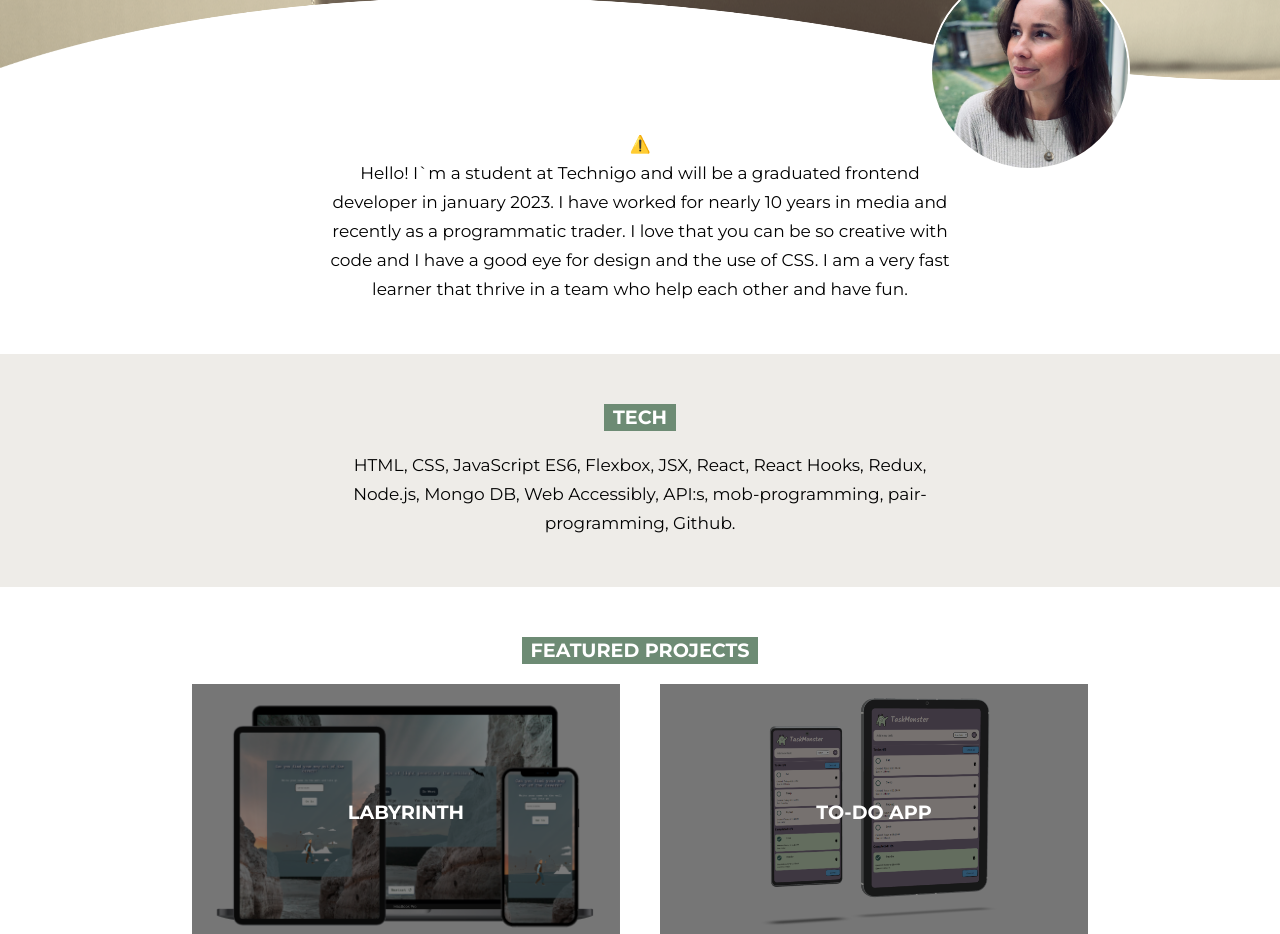
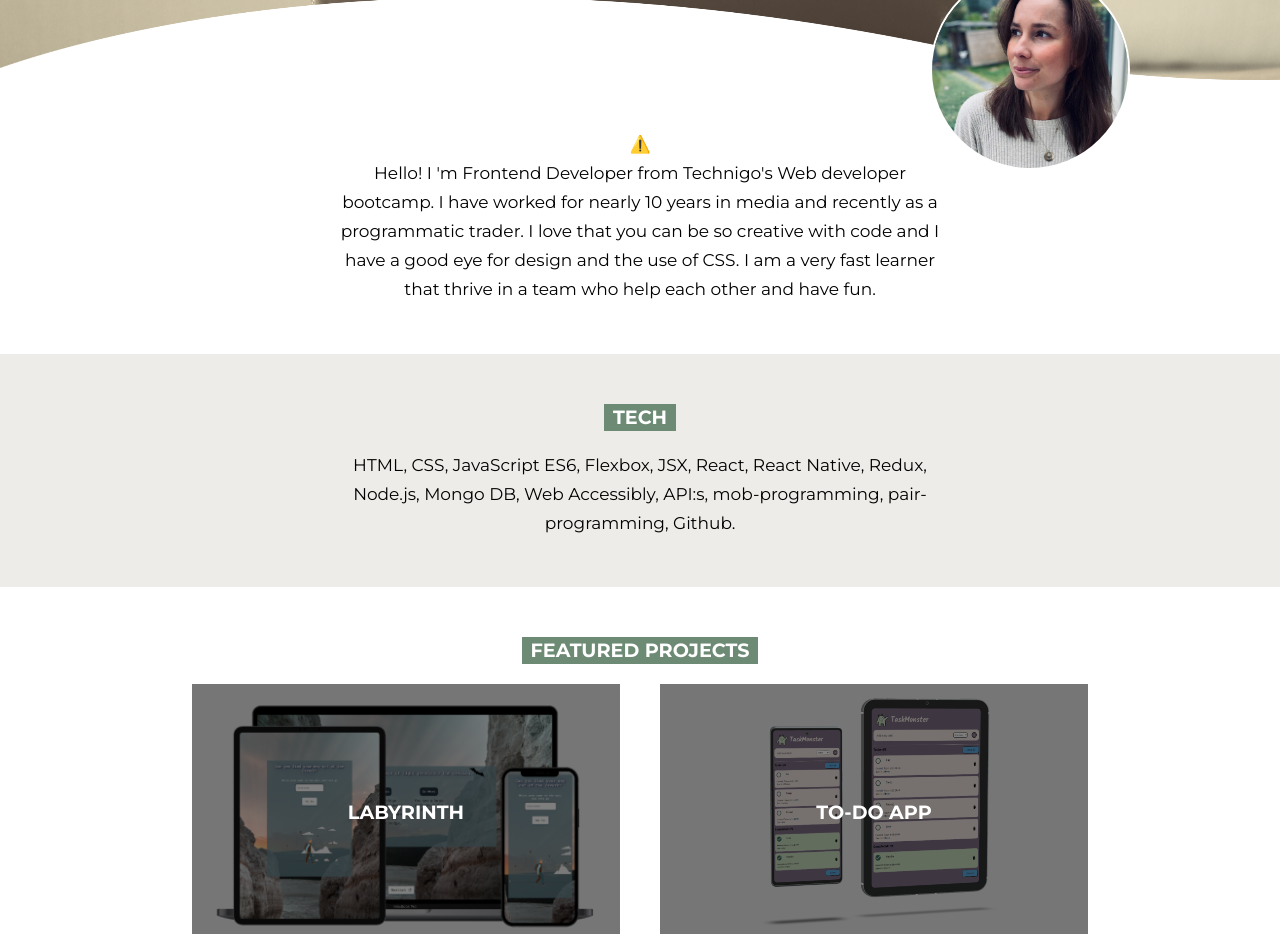
Before and after one commit to Technigo/project-react-portfolio, a React (Create React App) app: page / in a window 1280 px wide. Shown: the part 420-1354 px from the top of the page. Built offline with nearby package versions, Linux system fonts and the light colour scheme; no server answers.

Commit message:
update intro

```diff
--- a/src/components/Header/Header.styles.js
+++ b/src/components/Header/Header.styles.js
@@ -3,7 +3,6 @@ import styled from 'styled-components/macro'
 import '../../index.css'
 
 export const StyledHeader = styled.header`
-
   height: 500px;
   background: url(./images/background.png);
   background-size: cover;
@@ -13,34 +12,31 @@ export const StyledHeader = styled.header`
     top: 400px;
     height: 100px;
     width: 100vw;
-    background: radial-gradient(circle, rgba(95,113,97,1) 0%, rgba(109,139,116,0.9332107843137255) 93%);
+    background: radial-gradient(
+      circle,
+      rgba(95, 113, 97, 1) 0%,
+      rgba(109, 139, 116, 0.9332107843137255) 93%
+    );
     background-image: url('./images/wave3.png');
     background-size: 1900% 100%;
   }
 
-
   @media (min-width: 768px) and (max-width: 991px) {
-
     &::before {
       background-size: 579% 100%;
     }
-
   }
 
   @media (min-width: 992px) {
-
     &::before {
-      background-size:  237% 100%;
-
+      background-size: 237% 100%;
     }
   }
   @media (min-width: 1280px) {
     background-position: center;
-
   }
 `
 export const ProfilePic = styled.img`
-
   position: absolute;
   right: 20px;
   top: 390px;
@@ -49,7 +45,6 @@ export const ProfilePic = styled.img`
   border: 2px solid white;
   border-radius: 50%;
   object-fit: cover;
-
 
   @media (min-width: 992px) and (max-width: 1224px) {
     right: 150px;
@@ -69,7 +64,7 @@ export const HeaderText = styled.h1`
   width: 0%;
   left: 30px;
   top: 200px;
-    font-family: "Roboto";
+  font-family: 'Roboto';
   font-size: 0.8rem;
   letter-spacing: 0.04rem;
   color: #000000d9;
@@ -84,11 +79,9 @@ export const HeaderText = styled.h1`
     font-size: 1.4rem;
     width: unset;
   }
-
 `
 
 export const HeaderSocialBar = styled.div`
-
   font-size: 1.5rem;
   text-align: center;
 
@@ -102,21 +95,21 @@ export const HeaderSocialBar = styled.div`
     display: inline-block;
     color: #111;
 
-    -webkit-transition: all 0.27s cubic-bezier(0.300, 0.100, 0.580, 1.000);
-    -moz-transition: all 0.27s cubic-bezier(0.300, 0.100, 0.580, 1.000);
-    -o-transition: all 0.27s cubic-bezier(0.300, 0.100, 0.580, 1.000);
-    -ms-transition: all 0.27s cubic-bezier(0.300, 0.100, 0.580, 1.000);
-    transition: all 0.27s cubic-bezier(0.300, 0.100, 0.580, 1.000);
+    -webkit-transition: all 0.27s cubic-bezier(0.3, 0.1, 0.58, 1);
+    -moz-transition: all 0.27s cubic-bezier(0.3, 0.1, 0.58, 1);
+    -o-transition: all 0.27s cubic-bezier(0.3, 0.1, 0.58, 1);
+    -ms-transition: all 0.27s cubic-bezier(0.3, 0.1, 0.58, 1);
+    transition: all 0.27s cubic-bezier(0.3, 0.1, 0.58, 1);
   }
 
   a i,
-  a span{
+  a span {
     position: relative;
     top: 2px;
     left: 1px;
   }
-  a:before{
-      content: "";
+  a:before {
+    content: '';
     display: inline-block;
     width: 100%;
     height: 100%;
@@ -135,17 +128,16 @@ export const HeaderSocialBar = styled.div`
     -ms-transform: rotate(45deg);
     transform: rotate(45deg);
 
-      -webkit-transition: all 0.27s cubic-bezier(0.300, 0.100, 0.580, 1.000);
-      -moz-transition: all 0.27s cubic-bezier(0.300, 0.100, 0.580, 1.000);
-      -o-transition: all 0.27s cubic-bezier(0.300, 0.100, 0.580, 1.000);
-      -ms-transition: all 0.27s cubic-bezier(0.300, 0.100, 0.580, 1.000);
-      transition: all 0.27s cubic-bezier(0.300, 0.100, 0.580, 1.000);
-
+    -webkit-transition: all 0.27s cubic-bezier(0.3, 0.1, 0.58, 1);
+    -moz-transition: all 0.27s cubic-bezier(0.3, 0.1, 0.58, 1);
+    -o-transition: all 0.27s cubic-bezier(0.3, 0.1, 0.58, 1);
+    -ms-transition: all 0.27s cubic-bezier(0.3, 0.1, 0.58, 1);
+    transition: all 0.27s cubic-bezier(0.3, 0.1, 0.58, 1);
   }
-  a:hover{
+  a:hover {
     color: #fff;
   }
-  a:hover:before{
+  a:hover:before {
     background: #111;
   }
   position: absolute;
@@ -161,6 +153,4 @@ export const HeaderSocialBar = styled.div`
   @media (min-width: 992px) {
     right: 150px;
   }
-
-
 `
--- a/src/components/Intro/Intro.js
+++ b/src/components/Intro/Intro.js
@@ -1,25 +1,29 @@
 /* eslint-disable linebreak-style */
+/* eslint-disable react/jsx-closing-bracket-location */
+/* eslint-disable jsx-quotes */
 import React from 'react'
 import { Player } from '@lottiefiles/react-lottie-player'
-import { SectionContainer, SectionText } from 'Globalstyles';
+import { SectionContainer, SectionText } from 'Globalstyles'
 
 const Intro = () => {
   return (
     <SectionContainer>
       <SectionText>
         <Player
-          src="https://assets7.lottiefiles.com/packages/lf20_2z4qmxlj.json"
+          src='https://assets7.lottiefiles.com/packages/lf20_2z4qmxlj.json'
           style={{ width: '35px', height: '35px', float: 'left' }}
           loop
           autoplay
-          speed={1} /> Hello! I`m a student at Technigo and will be a graduated frontend
-          developer in january 2023. I have worked for nearly 10 years in media
-          and recently as a programmatic trader. I love that you can be so
-          creative with code and I have a good eye for design and the use of CSS.
-          I am a very fast learner that thrive in a team who help each other and have fun.
+          speed={1}
+        />
+        Hello! I <span>&apos;</span>m Frontend Developer from Technigo<span>&apos;</span>s Web
+        developer bootcamp. I have worked for nearly 10 years in media and recently as a
+        programmatic trader. I love that you can be so creative with code and I have a good eye for
+        design and the use of CSS. I am a very fast learner that thrive in a team who help each
+        other and have fun.
       </SectionText>
     </SectionContainer>
   )
 }
 
-export default Intro;
+export default Intro
--- a/src/components/Tech/Tech.js
+++ b/src/components/Tech/Tech.js
@@ -1,18 +1,18 @@
 /* eslint-disable linebreak-style */
+/* eslint-disable jsx-quotes */
 import React from 'react'
-import { SectionContainer, SectionHeadings, SectionText } from 'Globalstyles';
+import { SectionContainer, SectionHeadings, SectionText } from 'Globalstyles'
 
 const Tech = () => {
   return (
-    <SectionContainer bgColor="#d0c9c05c">
+    <SectionContainer bgColor='#d0c9c05c'>
       <SectionHeadings>TECH</SectionHeadings>
       <SectionText>
-        HTML, CSS, JavaScript ES6, Flexbox, JSX, React, React Hooks, Redux,
-        Node.js, Mongo DB, Web Accessibly, API:s, mob-programming,
-        pair-programming, Github.
+        HTML, CSS, JavaScript ES6, Flexbox, JSX, React, React Native, Redux, Node.js, Mongo DB, Web
+        Accessibly, API:s, mob-programming, pair-programming, Github.
       </SectionText>
     </SectionContainer>
   )
 }
 
-export default Tech;
+export default Tech
```
Also changed, not shown: src/components/Header/Header.js (+43 -9 lines). Lines whose indentation alone changed are shown as unchanged.
